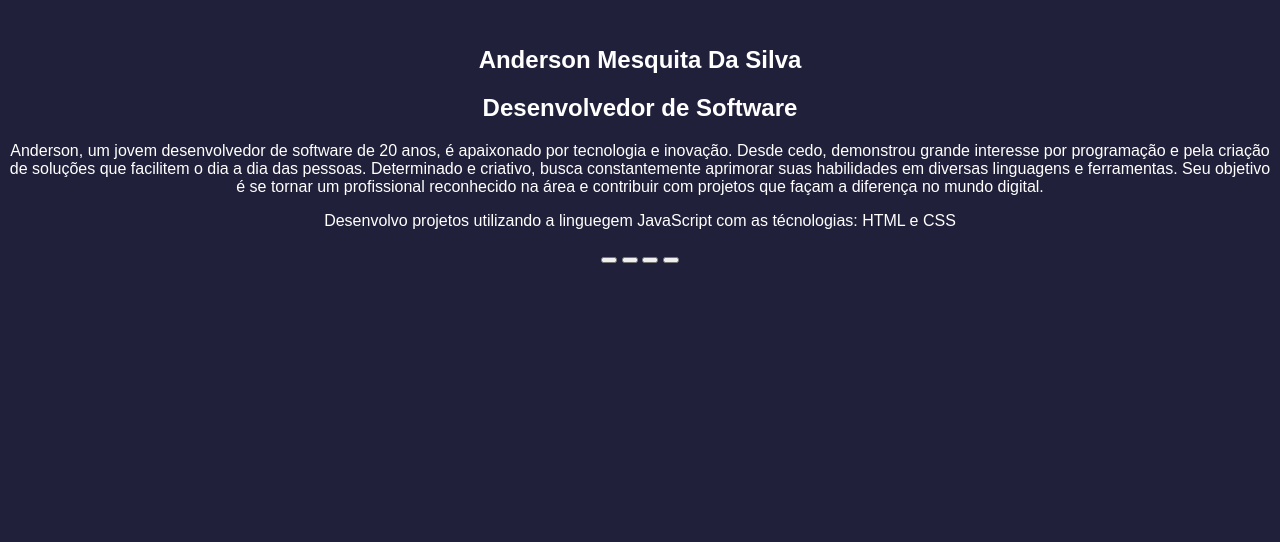
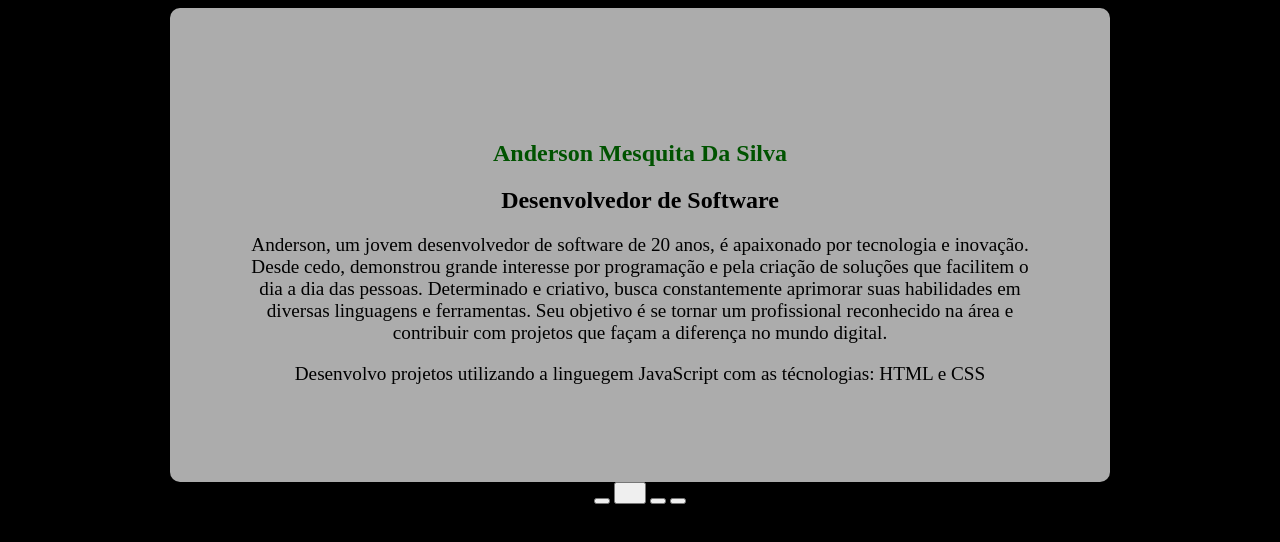
Before and after one commit to DevAndersonMesquita/Apresenta-o, a plain HTML site: page index.html in a window 1280 px wide. Drawn offline with Linux system fonts and the light colour scheme; a script that the page names is missing.

Commit message:
Update style.css

```diff
--- a/style.css
+++ b/style.css
@@ -1,9 +1,35 @@
+body{
+background-color: rgb(0, 0, 0);
+text-align: center;
+}
+p{
+ font-size:larger;
 
-body{
-background-color: rgb(32, 32, 58);
-font-family: Arial, Helvetica, sans-serif ;color: #ffff;
+}
+
+
+h1{
+    color: rgb(0, 83, 0);
+    font: Arial normal ;
+}
+
+section{
+background-color: rgb(172, 172, 172);
+margin: auto;
+padding: 70px;
+width: 800px;
+border-radius: 10px;
+box-shadow: 4px 4px 10px;
 text-align: center;
 
+}
 
+div{
+    text-align: center;
+    padding: 8px;
+}
+
+footer{
+text-align: center;
 
 }
```
